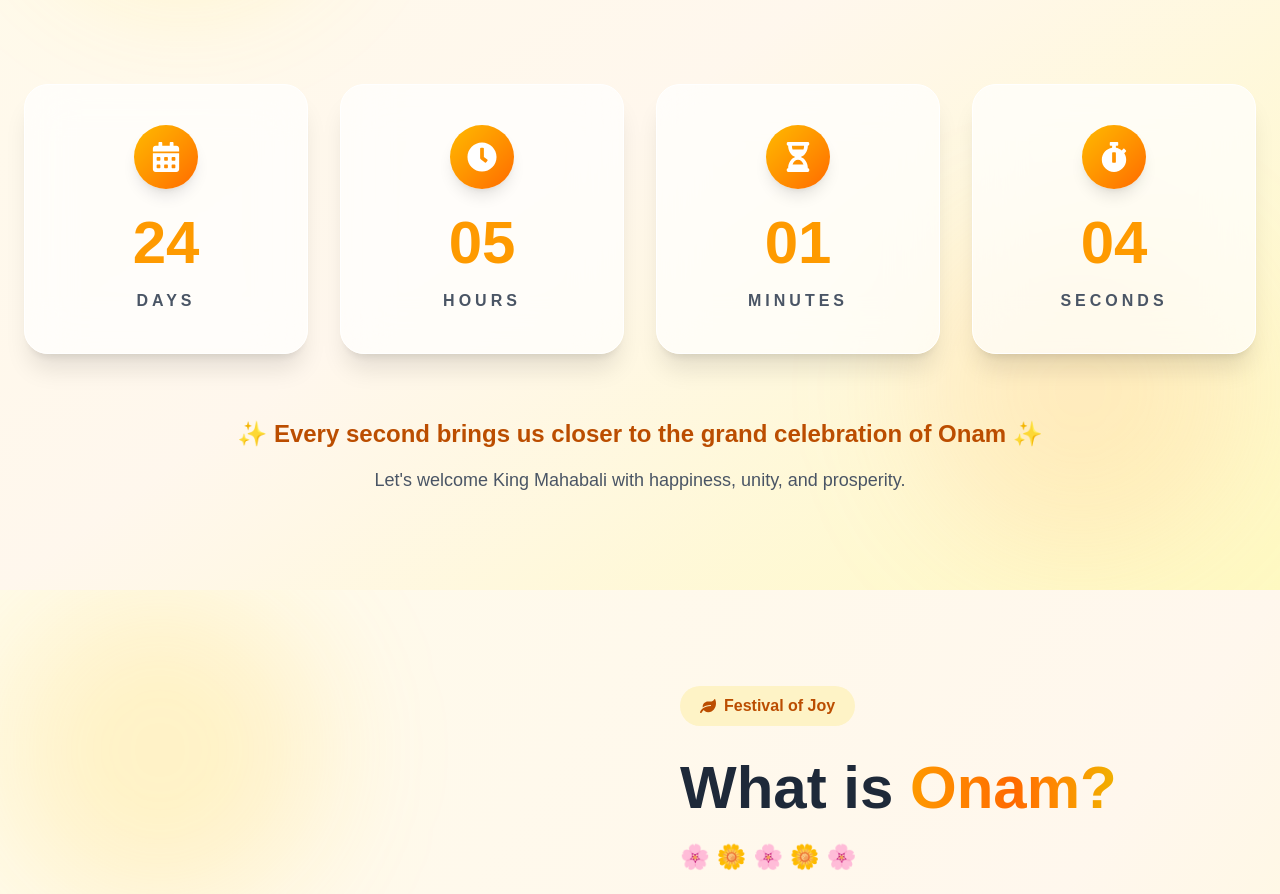
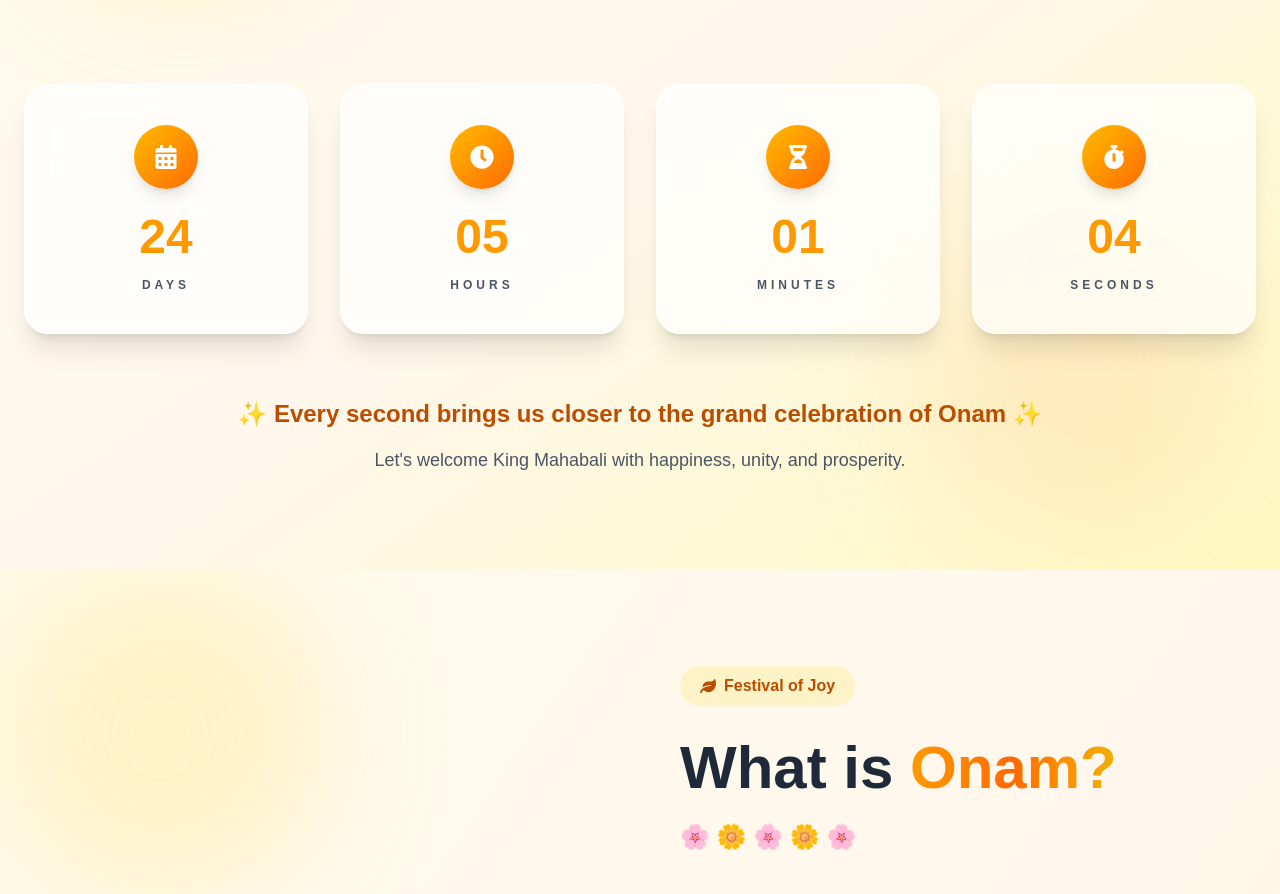
Before and after one commit to akashkrishnan2004/onam-web-app, a React (Vite) app: page / in a window 1280 px wide. Shown: the part 1140-2034 px from the top of the page. Built offline with nearby package versions, Linux system fonts and the light colour scheme; no server answers.

Commit message:
Sixth commit

```diff
--- a/src/components/Countdown.jsx
+++ b/src/components/Countdown.jsx
@@ -118,7 +118,7 @@ export default function Countdown() {
               className="bg-white/70 backdrop-blur-xl rounded-3xl p-10 border border-white shadow-xl hover:shadow-amber-300/50 duration-300"
             >
               <div className="flex justify-center">
-                <div className="w-16 h-16 rounded-full bg-gradient-to-br from-amber-400 to-orange-500 text-white flex items-center justify-center text-3xl shadow-lg">
+                <div className="w-16 h-16 rounded-full bg-gradient-to-br from-amber-400 to-orange-500 text-white flex items-center justify-center text-2xl shadow-lg">
                   {item.icon}
                 </div>
               </div>
@@ -136,12 +136,12 @@ export default function Countdown() {
                 transition={{
                   duration: 0.3,
                 }}
-                className="text-6xl font-black text-amber-500 mt-6"
+                className="text-5xl font-black text-amber-500 mt-6"
               >
                 {String(item.value).padStart(2, "0")}
               </motion.h1>
 
-              <p className="mt-4 uppercase tracking-[4px] text-gray-600 font-semibold">
+              <p className="mt-4 uppercase tracking-[4px] text-gray-600 font-semibold text-xs">
                 {item.label}
               </p>
             </motion.div>
```
